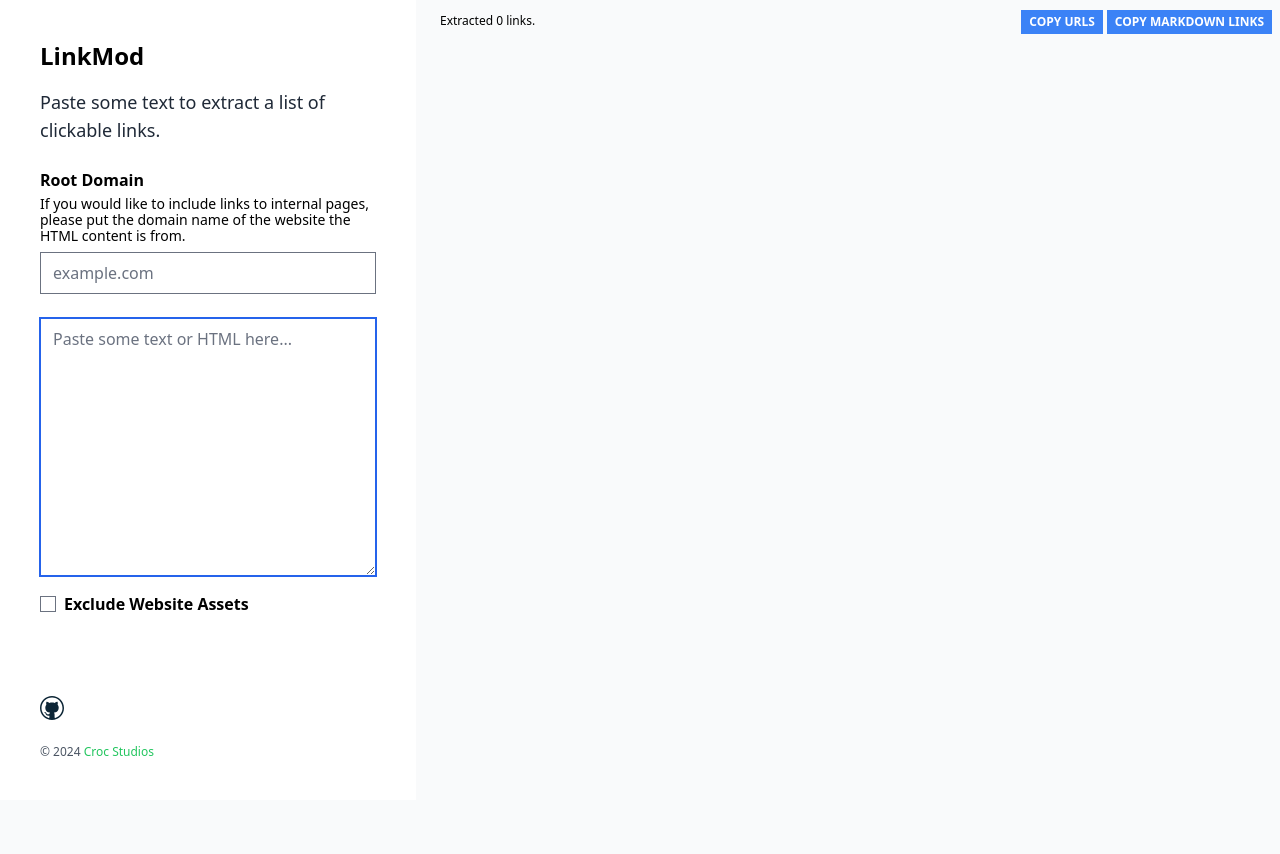
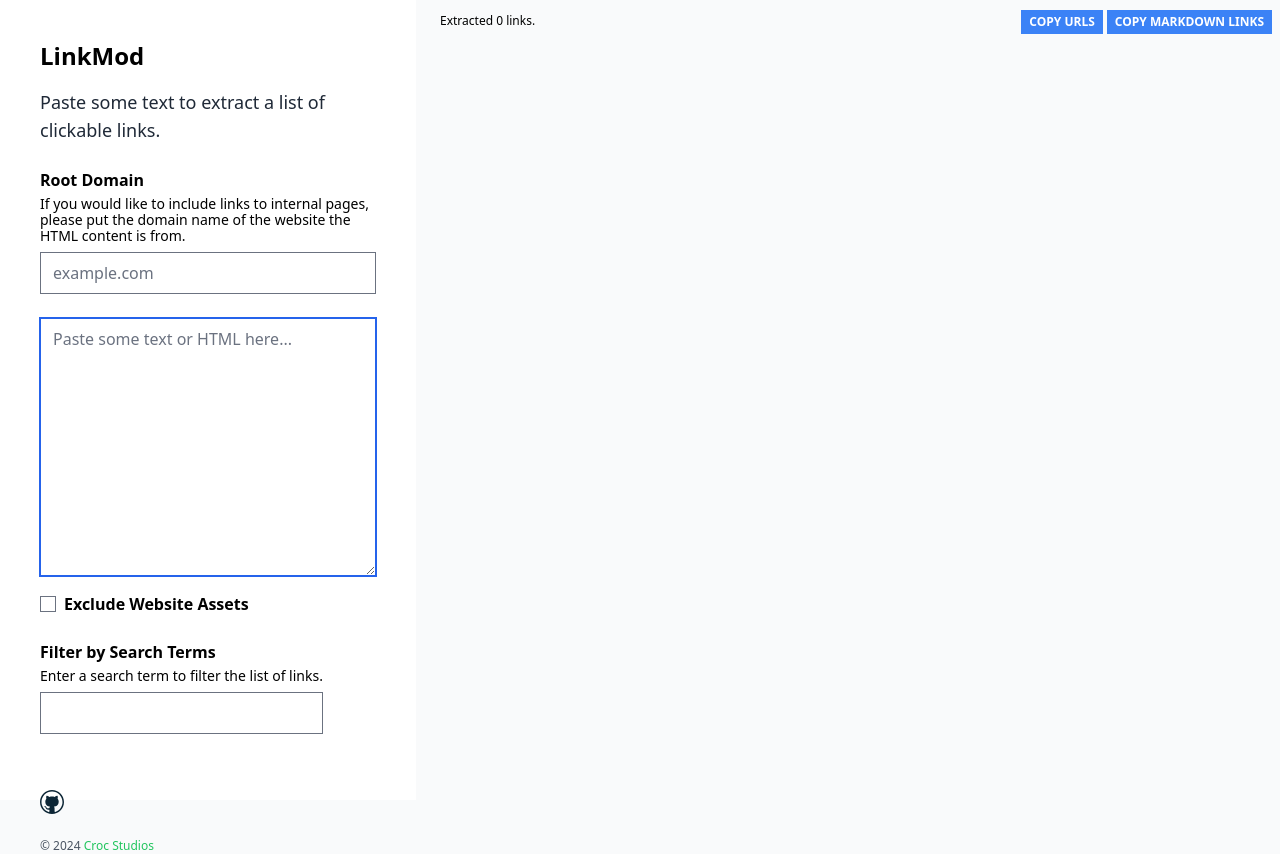
Before and after one commit to crock/linkmod, a React (Vite) app: page / in a window 1280 px wide. Before the commit the page ends 800 px from the top, so only its background shows below. Built offline with nearby package versions, Linux system fonts and the light colour scheme.

Commit message:
:sparkles: Added search filter

```diff
--- a/src/App.tsx
+++ b/src/App.tsx
@@ -5,6 +5,7 @@ import Form from "./components/Form";
 function App() {
   const [pasteboard, setPasteboard] = useState("");
   const [rootDomain, setRootDomain] = useState("")
+  const [search, setSearch] = useState<string>("");
   const [filterAssets, setFilterAssets] = useState(false)
   const [links, setLinks] = useState<RegExpMatchArray | string[]>([]);
   const [mdLinks, setMdLinks] = useState<string>("");
@@ -29,6 +30,11 @@ function App() {
 
   const handleFilterAssetsTick = (event: React.ChangeEvent<HTMLInputElement>) => {
     setFilterAssets(event.target.checked)
+  }
+
+  const handleSearch = (event: React.ChangeEvent<HTMLInputElement>) => {
+    const query = event.target.value.trim().toLowerCase();
+    setSearch(query)
   }
 
   const extractLinks = () => {
@@ -66,6 +72,13 @@ function App() {
         allLinks = allLinks.filter((link) => !patt.test(link))
       }
 
+      if (search) {
+        allLinks = allLinks.filter((link) => link.toLowerCase().includes(search))
+      }
+
+      allLinks = [...new Set(allLinks)];
+      console.log(`Number of Unique URLs: ${allLinks.length}`)
+
       setLinks(allLinks);
       setMdLinks(allLinks.map((url) => `[${url}](${url})`).join("\n"));
 
@@ -73,7 +86,7 @@ function App() {
     }
   };
 
-  useEffect(extractLinks, [pasteboard, rootDomain, filterAssets]);
+  useEffect(extractLinks, [pasteboard, rootDomain, filterAssets, search]);
 
   useEffect(() => {
     textAreaRef.current?.focus();
@@ -81,7 +94,7 @@ function App() {
 
   return (
     <div className="grid grid-cols-12 gap-4 h-screen">
-      <Form className="col-span-12 md:col-span-4 p-10 bg-white h-auto md:h-screen" ref={textAreaRef} pasteEvent={handlePaste} rootDomainChangeHandler={handleRootDomainChange} filterAssetsChangeHandler={handleFilterAssetsTick} />
+      <Form className="col-span-12 md:col-span-4 p-10 bg-white h-auto md:h-screen" ref={textAreaRef} pasteEvent={handlePaste} rootDomainChangeHandler={handleRootDomainChange} filterAssetsChangeHandler={handleFilterAssetsTick} searchHandler={handleSearch} />
       <div className="col-span-12 md:col-span-8 flex flex-col items-center justify-start">
         <div className="w-full flex flex-row flex-nowrap justify-between items-center p-2">
           <p className="text-xs text-black dark:text-white">
--- a/src/components/Form.tsx
+++ b/src/components/Form.tsx
@@ -1,4 +1,5 @@
 import classNames from "classnames";
+import Search from "./Search";
 
 interface FormProps {
   ref: React.LegacyRef<HTMLTextAreaElement> | undefined;
@@ -9,6 +10,7 @@ interface FormProps {
   filterAssetsChangeHandler:
     | React.ChangeEventHandler<HTMLInputElement>
     | undefined;
+  searchHandler: React.ChangeEventHandler<HTMLInputElement> | undefined;
   className?: string | undefined;
 }
 
@@ -17,6 +19,7 @@ const Form = ({
   pasteEvent,
   rootDomainChangeHandler,
   filterAssetsChangeHandler,
+  searchHandler,
   className = "",
 }: FormProps) => {
   return (
@@ -74,6 +77,7 @@ const Form = ({
             </span>
           </label>
         </div>
+        <Search searchHandler={searchHandler} />
       </div>
 
       <footer>
--- /dev/null
+++ b/src/components/Search.tsx
@@ -0,0 +1,28 @@
+
+interface SearchProps {
+    searchHandler: React.ChangeEventHandler<HTMLInputElement> | undefined;
+}
+
+const Search = ({ searchHandler }: SearchProps) => {
+
+    return (
+        <div className="flex flex-col justify-start items-start my-6">
+          <label htmlFor="search" className="font-semibold text-base mb-1">
+            Filter by Search Terms
+          </label>
+          <small className="leading-4 font-light text-sm mb-2">
+            Enter a search term to filter the list of links.
+          </small>
+          <input
+            name="q"
+            id="search"
+            type="text"
+            className="form-input w-full"
+            tabIndex={4}
+            onChange={searchHandler}
+          />
+        </div>
+    )
+}
+
+export default Search;
```
